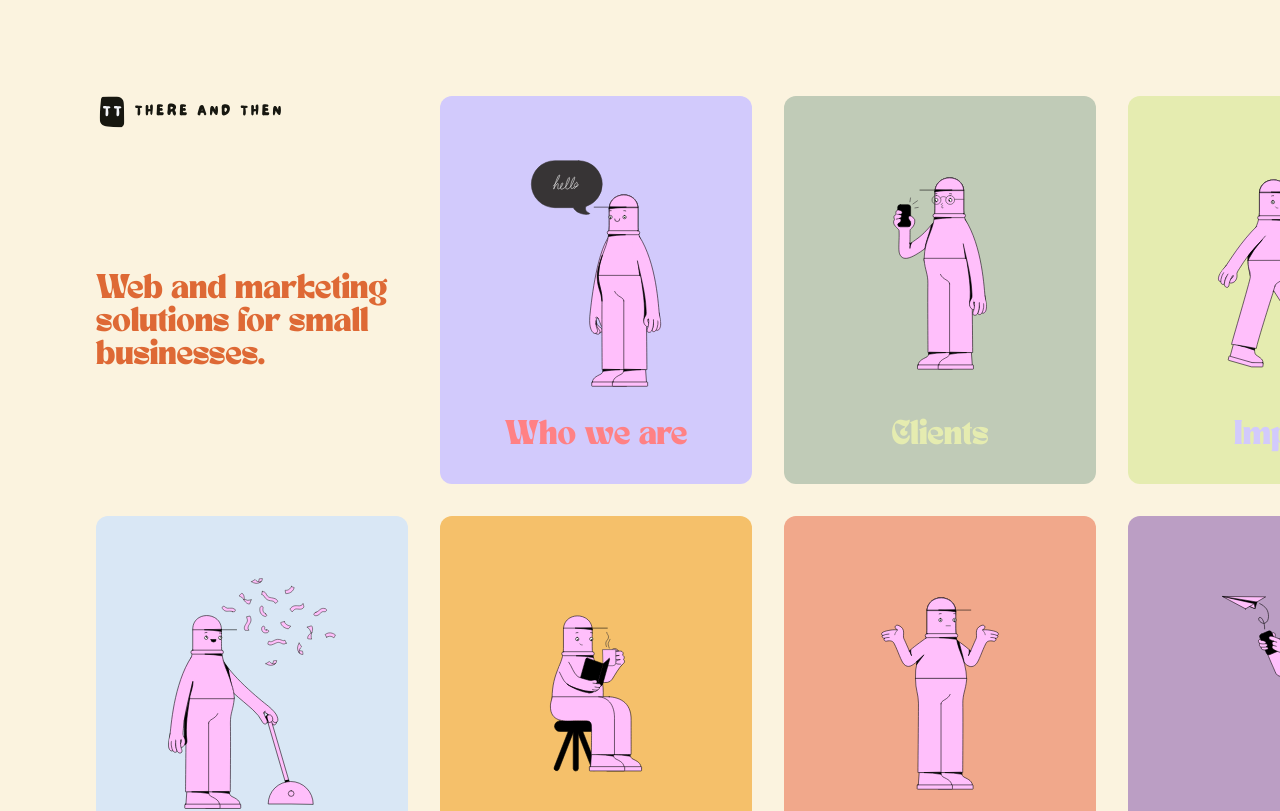
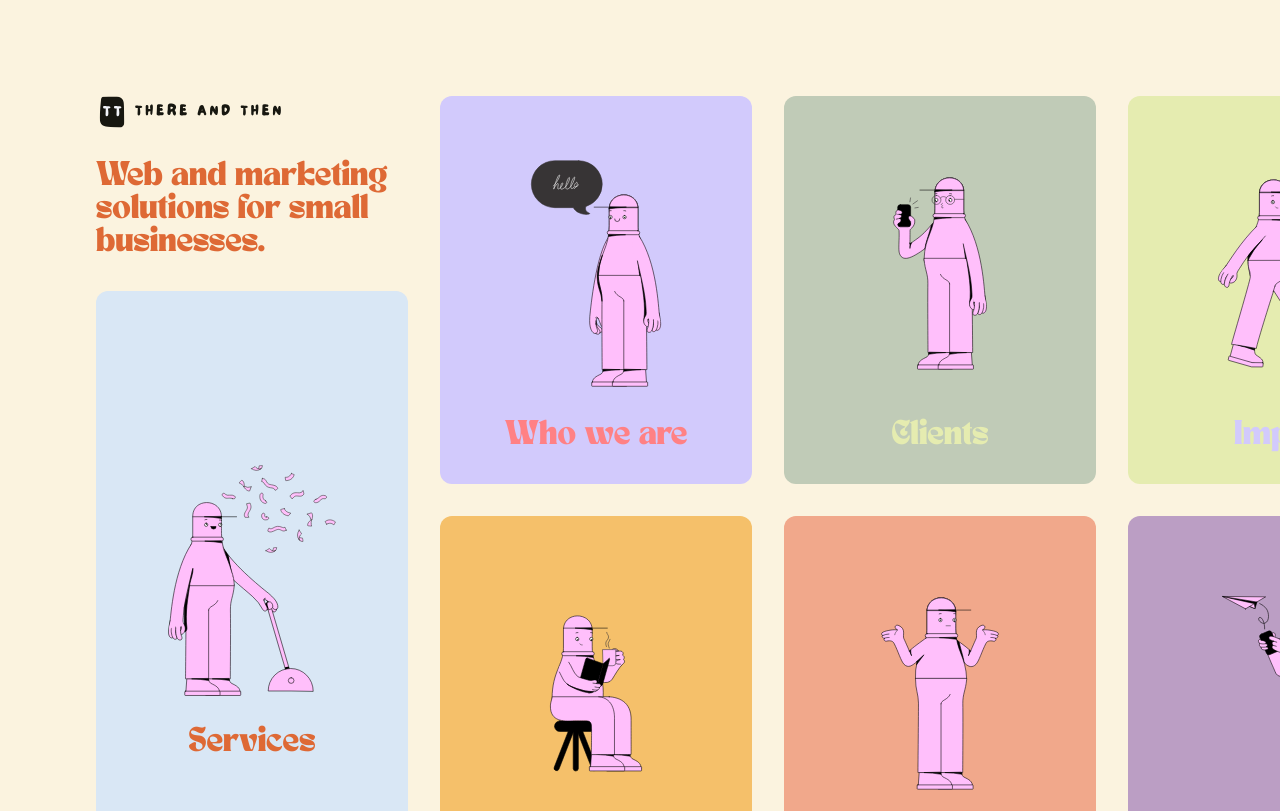
Before and after one commit to tufanbutuner/thereandthen, a Next.js app: page / in a window 1280 px wide. Shown: the top 811 px of the page. Built offline with nearby package versions, Linux system fonts and the light colour scheme.

Commit message:
update height of Services card

```diff
--- a/src/app/global.scss
+++ b/src/app/global.scss
@@ -66,6 +66,10 @@ a {
   flex-direction: column;
   justify-content: space-between;
   gap: 2rem;
+
+  a {
+    height: -webkit-fill-available;
+  }
 }
 
 .section-2,
--- a/src/app/page.tsx
+++ b/src/app/page.tsx
@@ -19,6 +19,7 @@ export default function Page() {
             backgroundColor={theme.colors.pastel.paleblue}
             textColour={theme.colors.pastel.hotred}
             imagePath={images.money}
+            height="100%"
           />
         </Link>
       </div>
```
